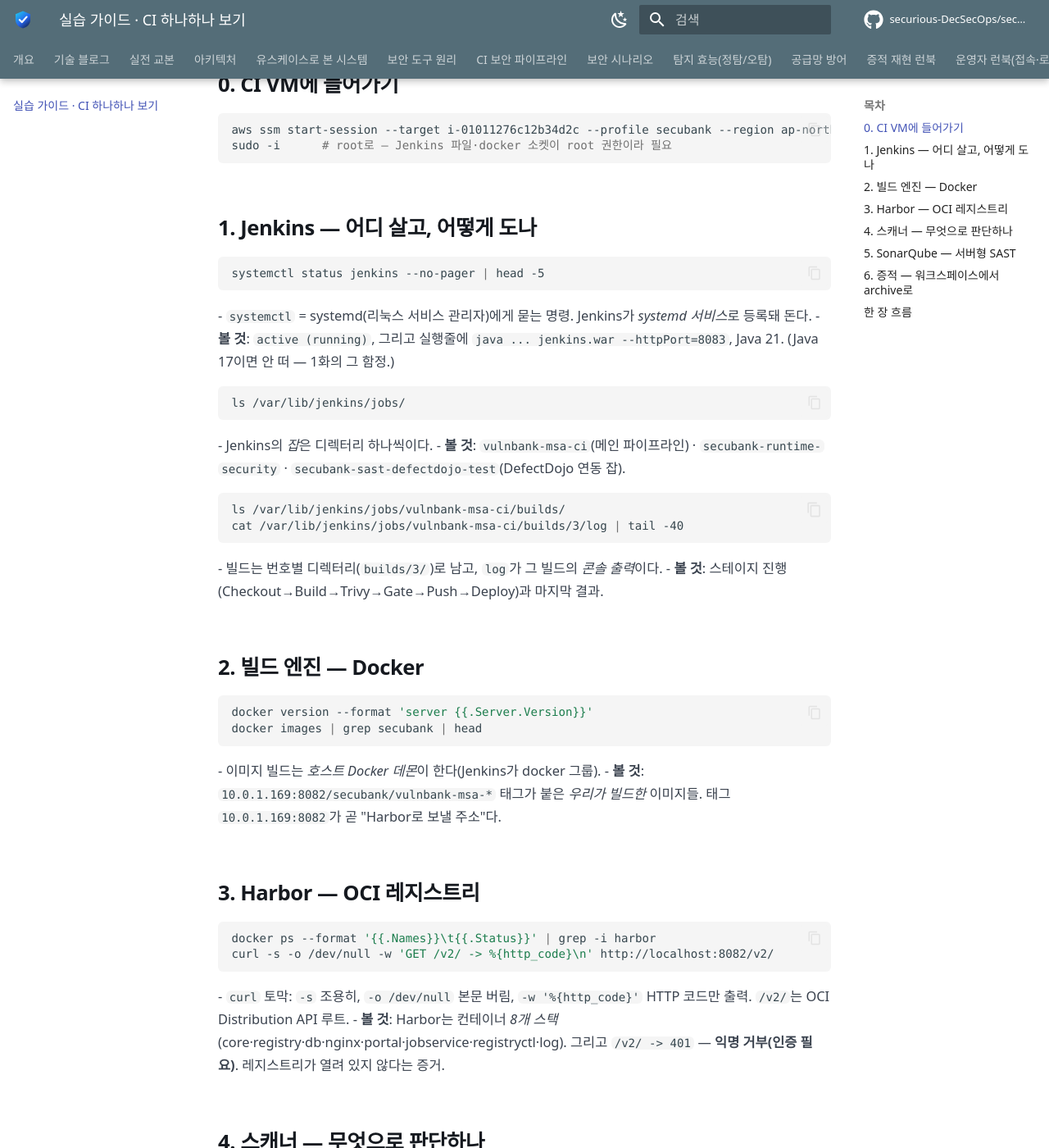
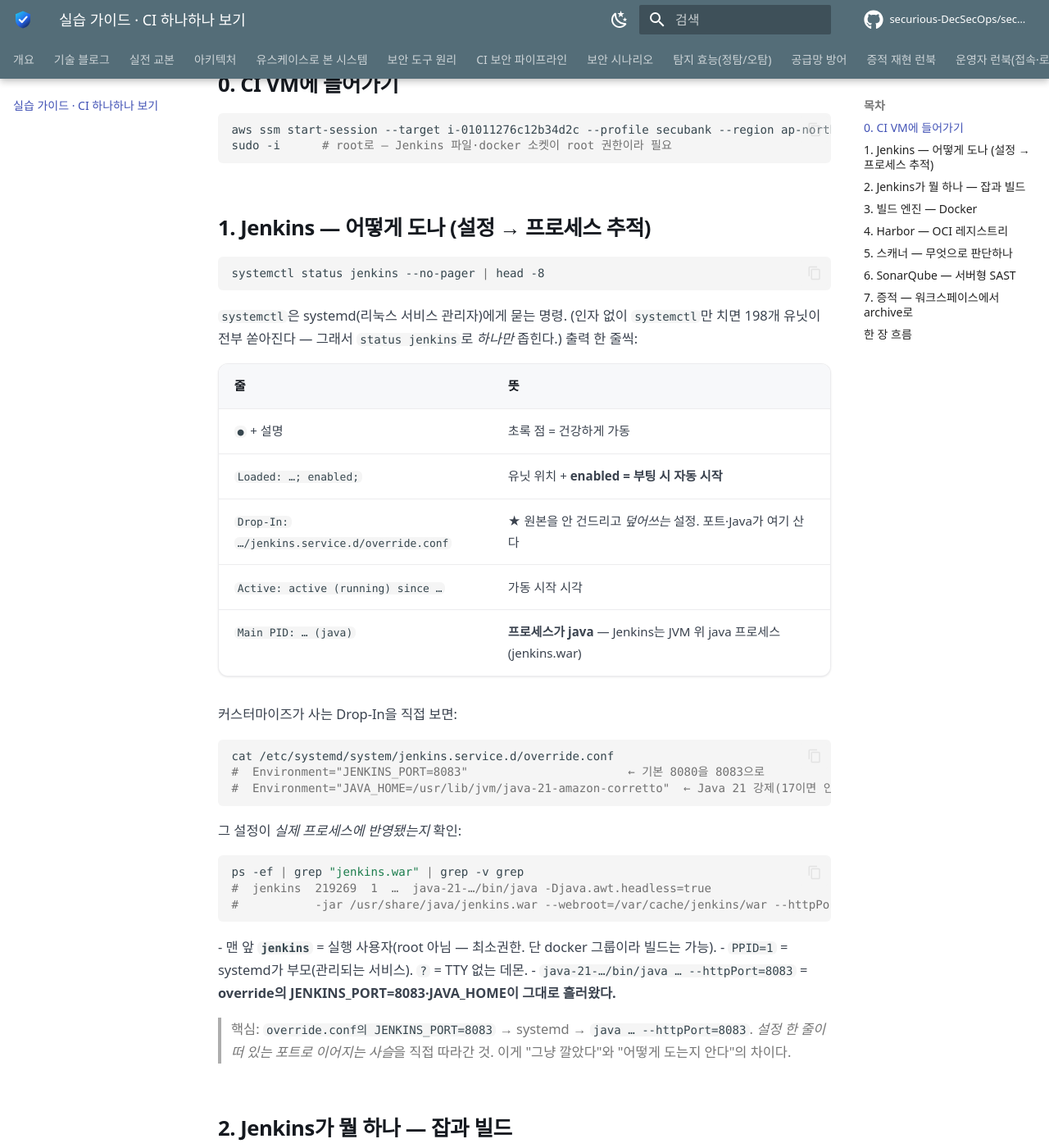
Before and after one commit to securious-DecSecOps/secubank-docs, an MkDocs documentation site: the page built from docs/handson-ci.md, in a window 1280 px wide and 1400 px high, scrolled down 386 px. Shown: the whole window at 82% size. Built offline with MkDocs 1.6.1 and Material for MkDocs 9.7.7, drawn with Linux system fonts in a browser that asks for light colours; some web fonts are replaced; comment, search, counter and statistics services are not loaded; some of the changed text lies outside the part shown.

Commit message:
실습 런북 기록 갱신: 라이브 워크스루 반영 — Jenkins '어떻게 도나'(systemctl→override.conf→ps 추적, 설정→프로세스 사슬, user=jenkins 최소권한) + 잡/빌드 섹션 분리·재번호

````diff
--- a/docs/handson-ci.md
+++ b/docs/handson-ci.md
@@ -17,19 +17,49 @@
 sudo -i      # root로 — Jenkins 파일·docker 소켓이 root 권한이라 필요
 ```
 
-## 1. Jenkins — 어디 살고, 어떻게 도나
+## 1. Jenkins — 어떻게 도나 (설정 → 프로세스 추적)
 
 ```bash
-systemctl status jenkins --no-pager | head -5
+systemctl status jenkins --no-pager | head -8
 ```
-- `systemctl` = systemd(리눅스 서비스 관리자)에게 묻는 명령. Jenkins가 *systemd 서비스*로 등록돼 돈다.
-- **볼 것**: `active (running)`, 그리고 실행줄에 `java ... jenkins.war --httpPort=8083`, Java 21. (Java 17이면 안 떠 — 1화의 그 함정.)
+`systemctl`은 systemd(리눅스 서비스 관리자)에게 묻는 명령. (인자 없이 `systemctl`만 치면 198개 유닛이 전부 쏟아진다 — 그래서 `status jenkins`로 *하나만* 좁힌다.) 출력 한 줄씩:
+
+| 줄 | 뜻 |
+| --- | --- |
+| `●` + 설명 | 초록 점 = 건강하게 가동 |
+| `Loaded: …; enabled;` | 유닛 위치 + **enabled = 부팅 시 자동 시작** |
+| `Drop-In: …/jenkins.service.d/override.conf` | ★ 원본을 안 건드리고 *덮어쓰는* 설정. 포트·Java가 여기 산다 |
+| `Active: active (running) since …` | 가동 시작 시각 |
+| `Main PID: … (java)` | **프로세스가 java** — Jenkins는 JVM 위 java 프로세스(jenkins.war) |
+
+커스터마이즈가 사는 Drop-In을 직접 보면:
+```bash
+cat /etc/systemd/system/jenkins.service.d/override.conf
+#  Environment="JENKINS_PORT=8083"                       ← 기본 8080을 8083으로
+#  Environment="JAVA_HOME=/usr/lib/jvm/java-21-amazon-corretto"  ← Java 21 강제(17이면 안 뜸)
+```
+
+그 설정이 *실제 프로세스에 반영됐는지* 확인:
+```bash
+ps -ef | grep "jenkins.war" | grep -v grep
+#  jenkins  219269  1  …  java-21-…/bin/java -Djava.awt.headless=true
+#           -jar /usr/share/java/jenkins.war --webroot=/var/cache/jenkins/war --httpPort=8083
+```
+- 맨 앞 **`jenkins`** = 실행 사용자(root 아님 — 최소권한. 단 docker 그룹이라 빌드는 가능).
+- `PPID=1` = systemd가 부모(관리되는 서비스). `?` = TTY 없는 데몬.
+- `java-21-…/bin/java … --httpPort=8083` = **override의 JENKINS_PORT=8083·JAVA_HOME이 그대로 흘러왔다.**
+
+> 핵심: `override.conf의 JENKINS_PORT=8083` → systemd → `java … --httpPort=8083`. *설정 한 줄이 떠 있는 포트로 이어지는 사슬*을 직접 따라간 것. 이게 "그냥 깔았다"와 "어떻게 도는지 안다"의 차이다.
+
+## 2. Jenkins가 뭘 하나 — 잡과 빌드
 
 ```bash
-ls /var/lib/jenkins/jobs/
+ls -1 /var/lib/jenkins/jobs/
+#  secubank-runtime-security
+#  secubank-sast-defectdojo-test   ← DefectDojo 연동 잡
+#  vulnbank-msa-ci                 ← 메인 파이프라인
 ```
-- Jenkins의 *잡*은 디렉터리 하나씩이다.
-- **볼 것**: `vulnbank-msa-ci`(메인 파이프라인) · `secubank-runtime-security` · `secubank-sast-defectdojo-test`(DefectDojo 연동 잡).
+`/var/lib/jenkins`가 Jenkins의 집(JENKINS_HOME). *잡 = 디렉터리 하나*.
 
 ```bash
 ls /var/lib/jenkins/jobs/vulnbank-msa-ci/builds/
@@ -47,7 +77,7 @@
 - 이미지 빌드는 *호스트 Docker 데몬*이 한다(Jenkins가 docker 그룹).
 - **볼 것**: `10.0.1.169:8082/secubank/vulnbank-msa-*` 태그가 붙은 *우리가 빌드한* 이미지들. 태그 `10.0.1.169:8082`가 곧 "Harbor로 보낼 주소"다.
 
-## 3. Harbor — OCI 레지스트리
+## 4. Harbor — OCI 레지스트리
 
 ```bash
 docker ps --format '{{.Names}}\t{{.Status}}' | grep -i harbor
@@ -56,7 +86,7 @@
 - `curl` 토막: `-s` 조용히, `-o /dev/null` 본문 버림, `-w '%{http_code}'` HTTP 코드만 출력. `/v2/`는 OCI Distribution API 루트.
 - **볼 것**: Harbor는 컨테이너 *8개 스택*(core·registry·db·nginx·portal·jobservice·registryctl·log). 그리고 `/v2/ -> 401` — **익명 거부(인증 필요)**. 레지스트리가 열려 있지 않다는 증거.
 
-## 4. 스캐너 — 무엇으로 판단하나
+## 5. 스캐너 — 무엇으로 판단하나
 
 ```bash
 trivy --version; gitleaks version; checkov --version; syft version
@@ -71,7 +101,7 @@
 - `trivy image <이미지>` = 그 이미지를 풀어 패키지 목록을 뽑고 DB와 대조. `--severity`로 등급 필터.
 - **볼 것**: 오래된 alpine이라 CVE가 줄줄 뜬다. "패키지 → 설치버전 → 취약버전 → 수정버전" 형식 = Trivy가 *매칭*하는 방식.
 
-## 5. SonarQube — 서버형 SAST
+## 6. SonarQube — 서버형 SAST
 
 ```bash
 docker ps --format '{{.Names}} {{.Status}}' | grep -i sonar
@@ -79,7 +109,7 @@
 ```
 - **볼 것**: SonarQube는 CLI가 아니라 *컨테이너로 뜬 서버*(`{"status":"UP"}`). 스캐너가 결과를 *서버에 올리고* Quality Gate를 *되묻는다*. 그래서 SonarQube만 결과가 파일이 아니라 서버에 산다.
 
-## 6. 증적 — 워크스페이스에서 archive로
+## 7. 증적 — 워크스페이스에서 archive로
 
 ```bash
 ls /var/lib/jenkins/workspace/vulnbank-msa-ci/reports/dev/3/
````
Also changed, not shown: other parts of docs/handson-ci.md (+1 -1 lines).
